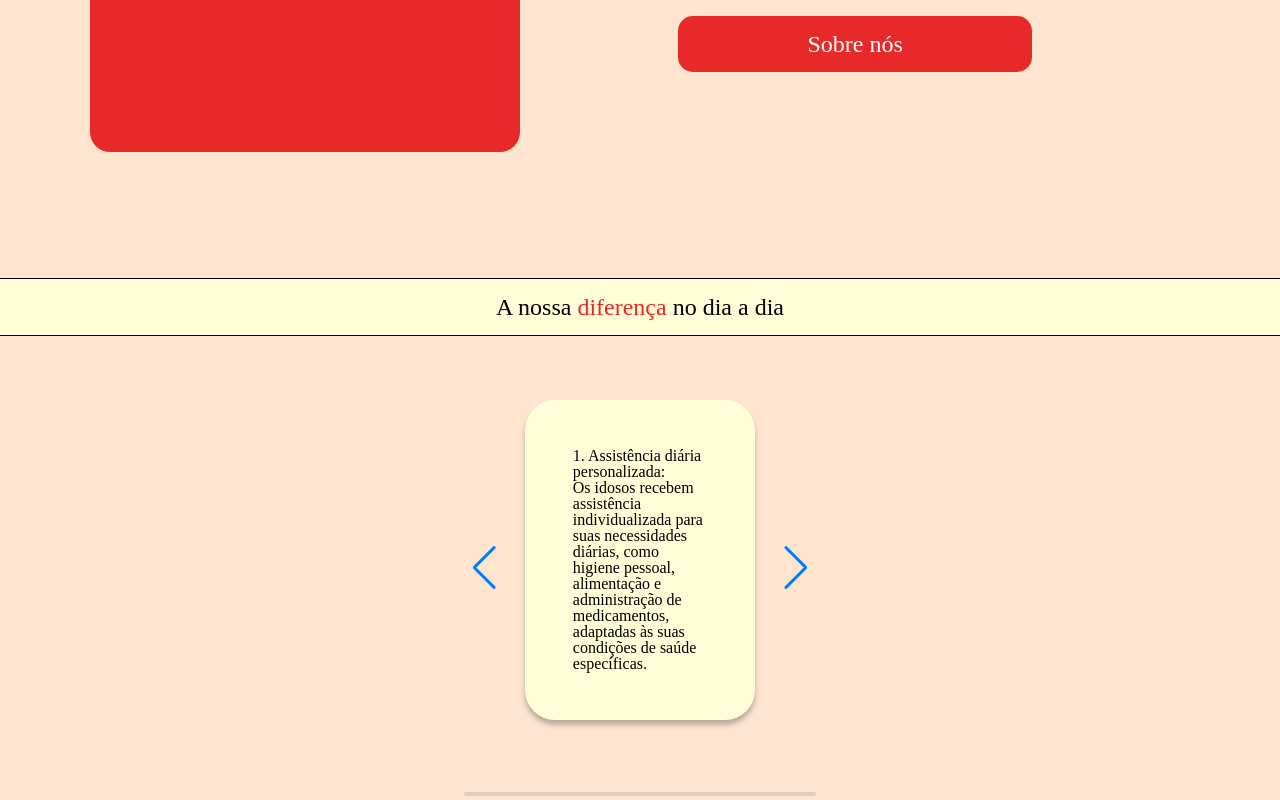
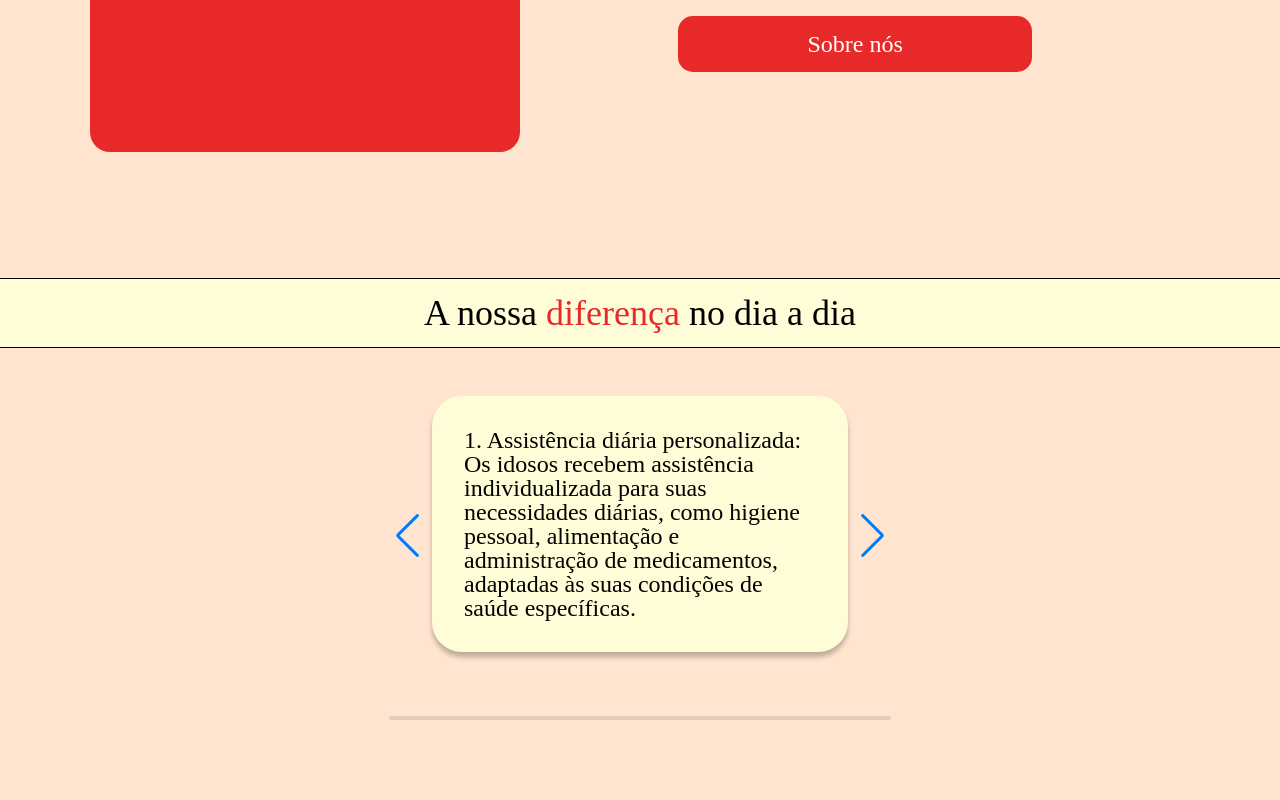
Before and after one commit to getuliohe/SIte-Moura-HomeCare, a plain HTML site: page index.html in a window 1280 px wide. Shown: the part 915-1715 px from the top of the page. After the commit the page ends 1639 px from the top, so only its background shows below. Drawn offline with nearby package versions, Linux system fonts and the light colour scheme.

Commit message:
adicioanndo responsivdade

```diff
--- a/styles/carrossel.css
+++ b/styles/carrossel.css
@@ -32,19 +32,9 @@
     box-shadow: 0px 5px 5px rgba(0, 0, 0, 0.25);
 }
 
-@media screen and (min-width:740px) {
-    .carrossel__cabecalho{
-        width: 100%;
-        padding: 1em 0;
-        background-color: var(--bege-claro);
-        border-top: 1px solid var(--escuro);
-        border-bottom:1px solid var(--escuro);
-        text-align: center;
-    }
-
+@media screen and (min-width:1000px) {
     .carrossel__cabecalho__texto{
-        font-size: 24px;
-        font-weight: 500;
+        font-size: 36px;
     }
 
     .carrossel__cabecalho__texto-destaque{
@@ -52,18 +42,10 @@
     }
 
     .swiper{
-        width: 28%;
+        width: 40%;
     }
 
-    .swiper-pagination{
-        display: none !important;
-    }
-
-    .card__diferenca{
-        margin: 4em;
-        padding: 3em;
-        background-color: var(--bege-claro);
-        border-radius: 30px;
-        box-shadow: 0px 5px 5px rgba(0, 0, 0, 0.25);
+    .card__diferenca_texto{
+        font-size: 24px;
     }
 }
```
